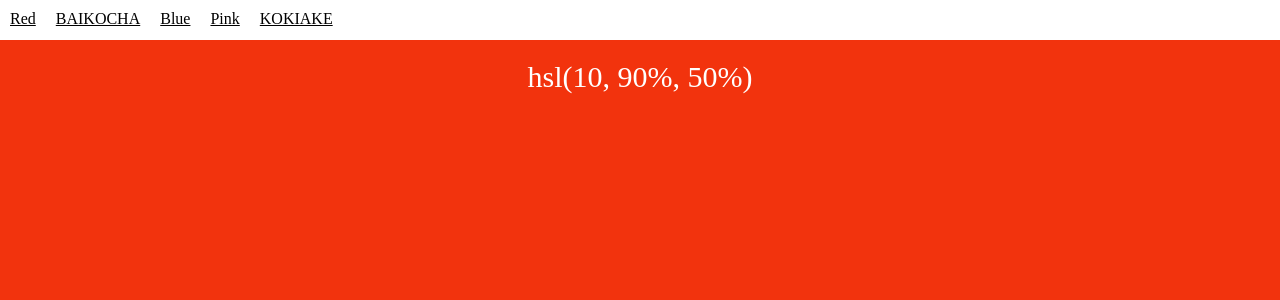
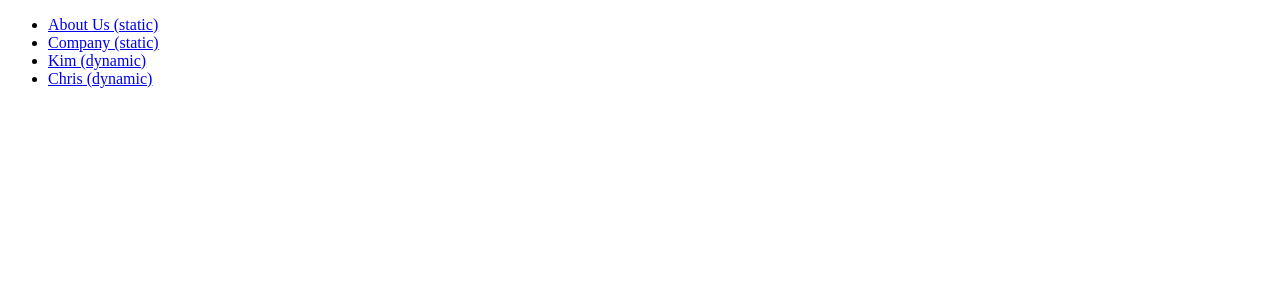
Before and after one commit to sophia1215/react-router-demo, a React (Create React App) app: page / in a window 1280 px wide. Before the commit this address led to /hsl/10/90/50. Shown: the top 300 px of the page. Built offline with nearby package versions, Linux system fonts and the light colour scheme.

Commit message:
react-router example: Ambiguous Matches

```diff
--- /dev/null
+++ b/src/Ambiguous.js
@@ -0,0 +1,52 @@
+import React from "react";
+import { BrowserRouter as Router, Route, Link, Switch } from "react-router-dom";
+
+const AmbiguousExample = () => (
+  <Router>
+    <div>
+      <ul>
+        <li>
+          <Link to="/about">About Us (static)</Link>
+        </li>
+        <li>
+          <Link to="/company">Company (static)</Link>
+        </li>
+        <li>
+          <Link to="/kim">Kim (dynamic)</Link>
+        </li>
+        <li>
+          <Link to="/chris">Chris (dynamic)</Link>
+        </li>
+      </ul>
+
+      {/*
+          Sometimes you want to have a whitelist of static paths
+          like "/about" and "/company" but also allow for dynamic
+          patterns like "/:user". The problem is that "/about"
+          is ambiguous and will match both "/about" and "/:user".
+          Most routers have an algorithm to decide for you what
+          it will match since they only allow you to match one
+          "route". React Router lets you match in multiple places
+          on purpose (sidebars, breadcrumbs, etc). So, when you
+          want to clear up any ambiguous matching, and not match
+          "/about" to "/:user", just wrap your <Route>s in a
+          <Switch>. It will render the first one that matches.
+      */}
+      <Switch>
+        <Route path="/about" component={About} />
+        <Route path="/company" component={Company} />
+        <Route path="/:user" component={User} />
+      </Switch>
+    </div>
+  </Router>
+);
+
+const About = () => <h2>About</h2>;
+const Company = () => <h2>Company</h2>;
+const User = ({ match }) => (
+  <div>
+    <h2>User: {match.params.user}</h2>
+  </div>
+);
+
+export default AmbiguousExample;
```
Also changed, not shown: src/index.js (+4 -3 lines).
